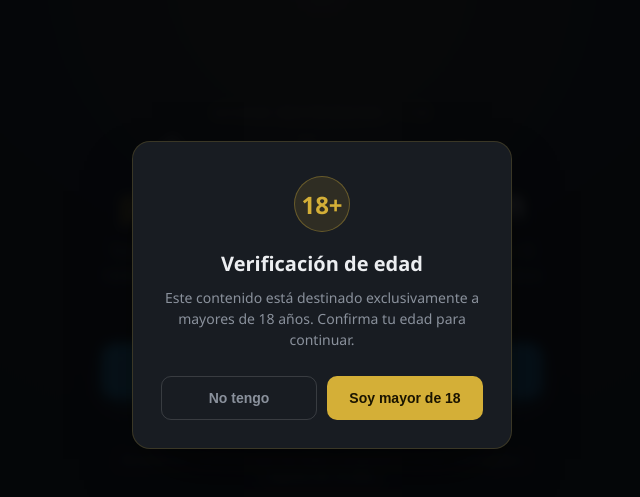
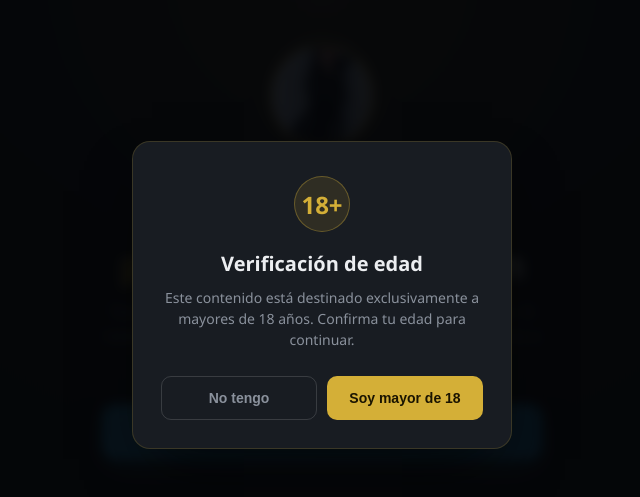
Before and after one commit to tiiiitktok/biancalima, a plain HTML site: page index.html in a window 1280 px wide. Shown: the part 105-602 px from the top of the page, without its empty margins (318-958 px from the left). Drawn offline with Linux system fonts and the light colour scheme.

Commit message:
biancalima

```diff
--- a/index.html
+++ b/index.html
@@ -59,6 +59,16 @@
     text-transform:uppercase;
     margin-bottom:18px;
     opacity:.85;
+  }
+  .avatar{
+    width:104px;
+    height:104px;
+    border-radius:50%;
+    object-fit:cover;
+    margin:0 auto 18px;
+    display:block;
+    border:2px solid var(--gold);
+    box-shadow:0 0 0 6px rgba(212,175,55,.12), 0 14px 30px -10px rgba(0,0,0,.6);
   }
   h1{
     font-size:clamp(28px,7vw,38px);
@@ -223,6 +233,7 @@
 
 <!-- ============ CONTENIDO PRINCIPAL ============ -->
 <main class="wrap">
+  <img class="avatar" src="avatar.jpg" alt="Foto de perfil">
   <div class="eyebrow">Acceso restringido · +18</div>
   <h1>Únete al <span>grupo de previews</span> en Telegram</h1>
   <p class="sub">Toca el botón de abajo para entrar directamente al grupo. Si todavía no tienes Telegram instalado, primero te llevaremos a descargarlo.</p>
```
Also changed, not shown: avatar.jpg (added), vercel.json (added), 1 other file.
